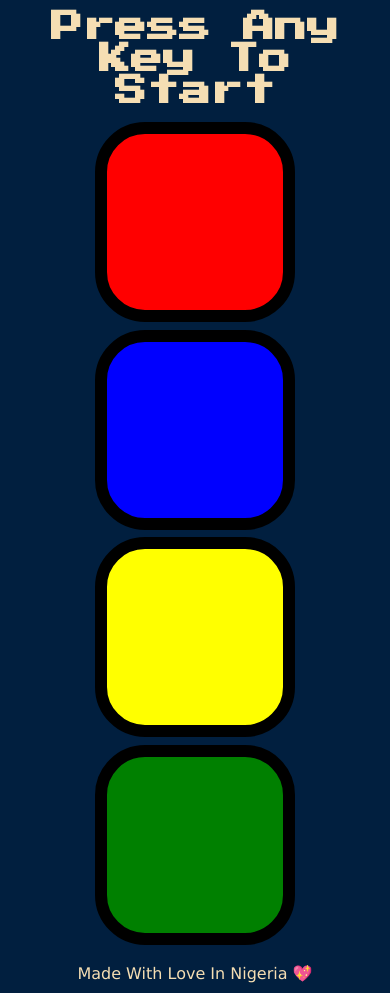
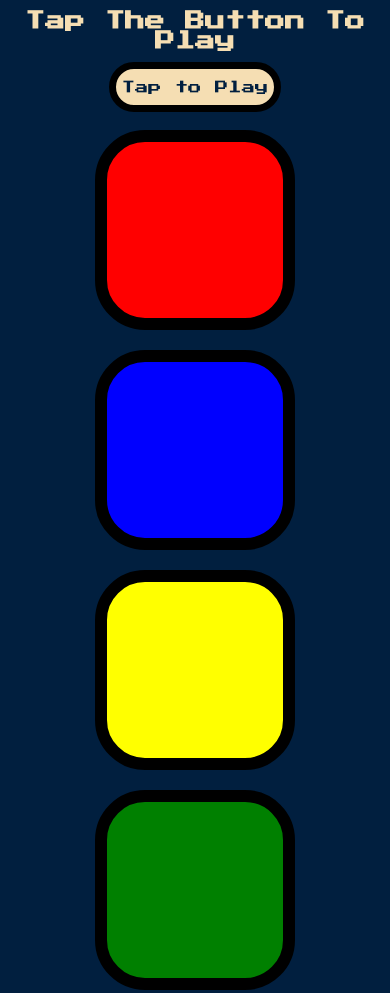
Before and after one commit to onosejoor/Simon-Game, a plain HTML site: page index.html in a window 390 px wide. Shown: the top 993 px of the page. Drawn offline with nearby package versions, Linux system fonts and the light colour scheme.

Commit message:
Add files via upload

```diff
--- a/index.html
+++ b/index.html
@@ -8,7 +8,8 @@
     <title>Simon</title>
 </head>
 <body>
-    <h1 class="level" id="level">Press Any Key To Start</h1>
+    <h1 class="level" id="level">Tap The Button To Play</h1>
+    <button class="hidden">Tap to Play</button>
 
     <div class="container">
         <button type="button" class="red btn" id="red"></button>
--- a/index.js
+++ b/index.js
@@ -6,10 +6,13 @@ let started = false;
 
 // TO START THE GAME //
 
-$("body").keydown(function () {
+$(".hidden").click(function () {
     if (!started) {
-        next();
+        setTimeout(() => {
+            next();
+        }, 500);
         started = true;
+        $(".hidden").css("display", "none");
     }
 });
 
@@ -68,9 +71,11 @@ function checkAnswer (currentLevel) {
             }, 1000);
         }
     } else{
-        $("h1").text("Game Over, Tap Any Key To Restart");
+        $("h1").text("Game Over, Tap To Restart");
 
         $("body").addClass("wrong");
+
+        $(".hidden").css("display", "inline-block");
 
         setTimeout( function () {
             $("body").removeClass("wrong");
--- a/style.css
+++ b/style.css
@@ -15,7 +15,19 @@ h1{
     opacity: 0.8;
 }
 
-button{
+.hidden{
+    border-radius: 30px;
+    height: 50px;
+    background-color: wheat;
+    border: 7px solid black;
+    width: 20%;
+    margin: 2% auto;
+    font-family: 'Press Start 2P', cursive;
+    color: #011F3F;
+    margin-top: auto;
+}
+
+.btn{
     height: 200px;
     width: 200px;
     border-radius: 50px;
@@ -50,3 +62,15 @@ footer > p{
     color: wheat;
     font-family: Verdana, Geneva, Tahoma, sans-serif;
 }
+
+@media(max-width:400px){
+    .hidden{
+        width: fit-content;
+    }
+    .btn{
+        margin: 10px auto;
+    }
+    h1{
+        font-size: 20px;
+    }
+}
```
